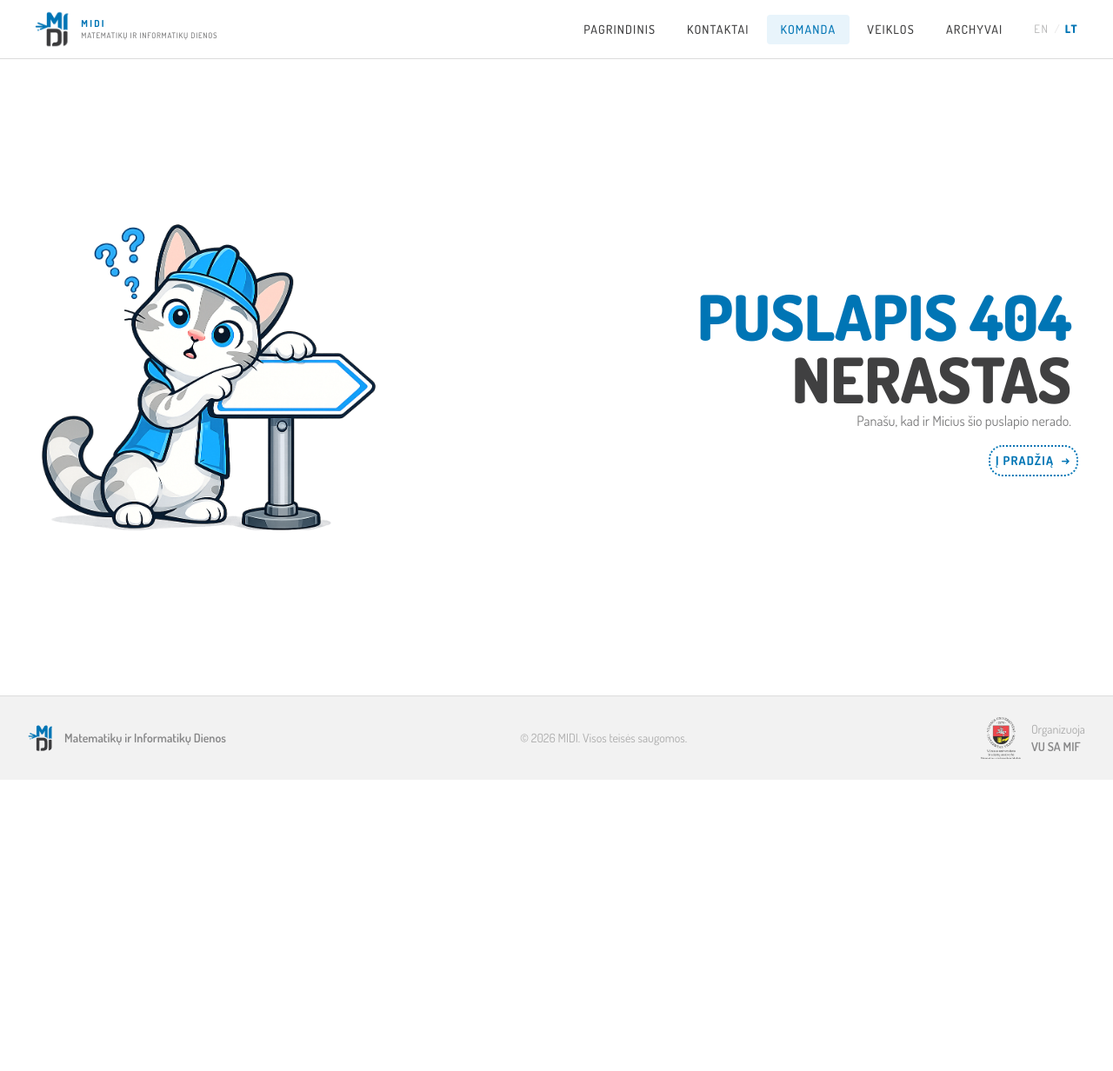
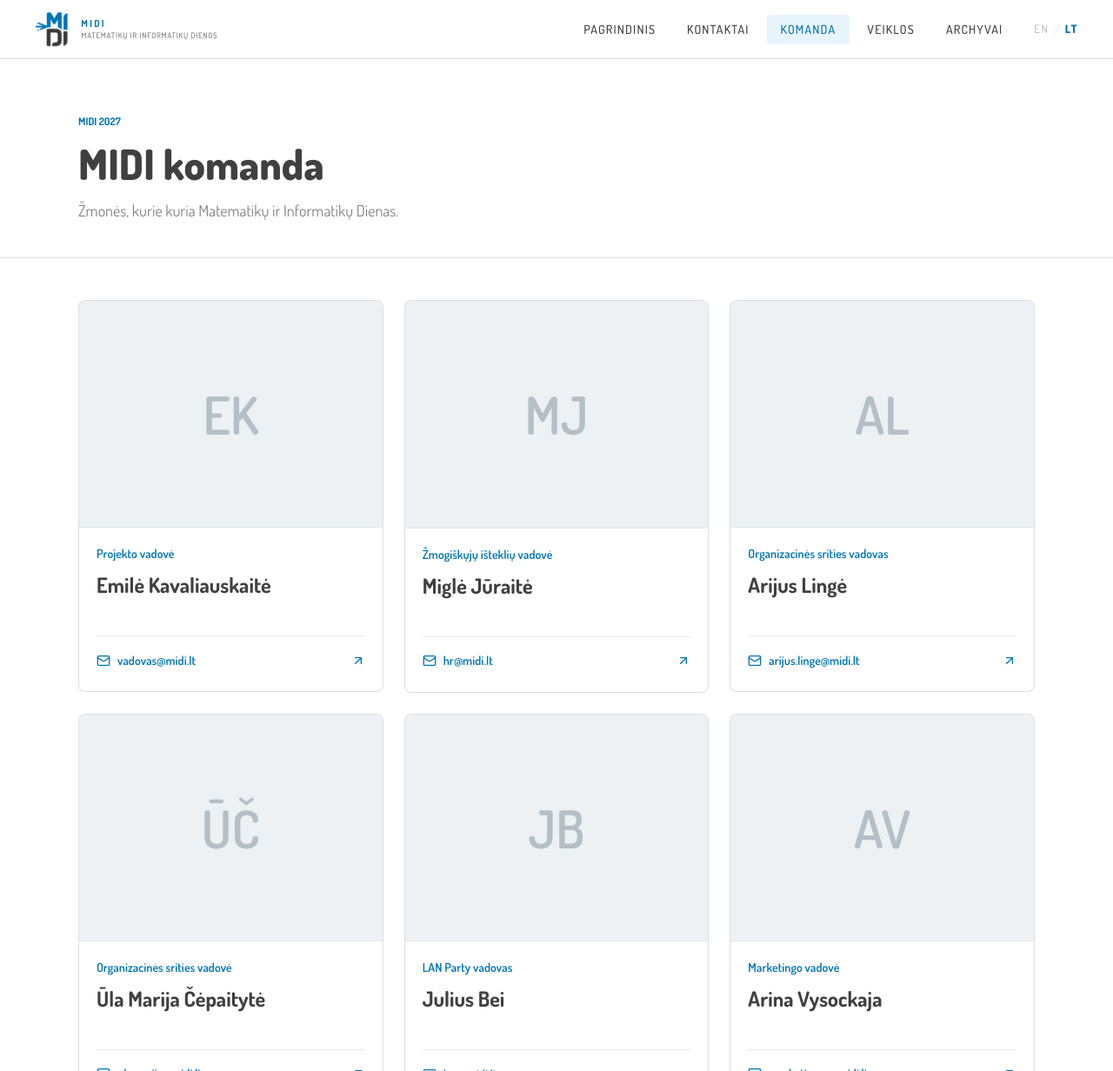
Before and after one commit to midiIT/midi2027, a Next.js app in the folder midi2027.WEB/: page /team in a window 1280 px wide. Before the commit this address had no page. Shown: the top 1232 px of the page at 87% size. Before the commit the page ends 897 px from the top, so only its background shows below. Built offline with nearby package versions, Linux system fonts and the light colour scheme.

Commit message:
feat(front-end): implemented midi team

```diff
--- /dev/null
+++ b/midi2027.WEB/src/app/team/page.tsx
@@ -0,0 +1,30 @@
+"use client";
+
+import { useLanguage } from "@/context/LanguageContext";
+import { TeamCard } from "@/compoments/Team/TeamCard";
+import { text } from "./pageText";
+import { SLIDES } from "./pageSlides";
+
+export default function TeamPage() {
+    const { lang } = useLanguage();
+    const t = text[lang];
+
+    return (
+        <div className="min-h-[70vh] bg-white text-[#404041]">
+            <section className="border-b border-[#102c3c]/15 px-6 pb-10 pt-14 sm:px-10 sm:pt-16">
+                <div className="mx-auto max-w-[1100px]">
+                    <p className="text-xs font-bold uppercase text-[#0075b5]">{t.eyebrow}</p>
+                    <h1 className="mt-4 text-4xl font-extrabold sm:text-5xl">{t.title}</h1>
+                    <p className="mt-4 max-w-xl text-lg leading-7 text-[#404041]/65">{t.intro}</p>
+                </div>
+            </section>
+            <section aria-label={t.heading} className="mx-auto max-w-[1180px] px-6 py-10 sm:px-10 sm:py-12">
+                <ul className="grid grid-cols-1 gap-6 sm:grid-cols-2 lg:grid-cols-3">
+                    {SLIDES.map(member => (
+                        <li key={member.id}><TeamCard member={member} t={t} /></li>
+                    ))}
+                </ul>
+            </section>
+        </div>
+    );
+}
--- /dev/null
+++ b/midi2027.WEB/src/app/team/pageSlides.tsx
@@ -0,0 +1,21 @@
+import type { TeamPageText } from "./pageText";
+
+export type TeamMember = {
+    id: string;
+    name: string;
+    role: keyof TeamPageText["roles"];
+    email: string;
+    photo?: string;
+};
+
+export const SLIDES: TeamMember[] = [
+    { id: "emile", name: "Emilė Kavaliauskaitė", role: "project", email: "vadovas@midi.lt" },
+    { id: "migle", name: "Miglė Jūraitė", role: "hr", email: "hr@midi.lt" },
+    { id: "arijus", name: "Arijus Lingė", role: "organization", email: "arijus.linge@midi.lt" },
+    { id: "ula-marija", name: "Ūla Marija Čėpaitytė", role: "organizationCo", email: "ulamarija@midi.lt" },
+    { id: "julius", name: "Julius Bei", role: "lan", email: "lan@midi.lt" },
+    { id: "arina", name: "Arina Vysockaja", role: "marketing", email: "marketingas@midi.lt" },
+    { id: "gytis", name: "Gytis Kaminskas", role: "partners", email: "reklama@midi.lt" },
+    { id: "jakub", name: "Jakub Ragoža", role: "it", email: "it@midi.lt" },
+    { id: "nikoleta", name: "Nikoleta Aganina", role: "communication", email: "info@midi.lt" },
+];
--- /dev/null
+++ b/midi2027.WEB/src/app/team/pageText.tsx
@@ -0,0 +1,52 @@
+import type { Lang } from "@/context/LanguageContext";
+
+export type TeamPageText = {
+    eyebrow: string;
+    title: string;
+    intro: string;
+    heading: string;
+    emailLabel: string;
+    photoAlt: string;
+    roles: Record<"project" | "hr" | "organization" | "organizationCo" | "lan" | "marketing" | "partners" | "it" | "communication", string>;
+};
+
+export const text: Record<Lang, TeamPageText> = {
+    lt: {
+        eyebrow: "MIDI 2027",
+        title: "MIDI komanda",
+        intro: "Žmonės, kurie kuria Matematikų ir Informatikų Dienas.",
+        heading: "Mūsų komanda",
+        emailLabel: "Parašyti",
+        photoAlt: "{name} portretas",
+        roles: {
+            project: "Projekto vadovė",
+            hr: "Žmogiškųjų išteklių vadovė",
+            organization: "Organizacinės srities vadovas",
+            organizationCo: "Organizacinės srities vadovė",
+            lan: "LAN Party vadovas",
+            marketing: "Marketingo vadovė",
+            partners: "Barterinių rėmėjų vadovas",
+            it: "IT vadovas",
+            communication: "Komunikacijos vadovė",
+        },
+    },
+    en: {
+        eyebrow: "MIDI 2027",
+        title: "MIDI team",
+        intro: "The people behind Mathematics and Informatics Days.",
+        heading: "Our team",
+        emailLabel: "Email",
+        photoAlt: "Portrait of {name}",
+        roles: {
+            project: "Project Lead",
+            hr: "Human Resources Lead",
+            organization: "Organisation Lead",
+            organizationCo: "Organisation Lead",
+            lan: "LAN Party Lead",
+            marketing: "Marketing Lead",
+            partners: "Barter Partnerships Lead",
+            it: "IT Lead",
+            communication: "Communications Lead",
+        },
+    },
+};
```
